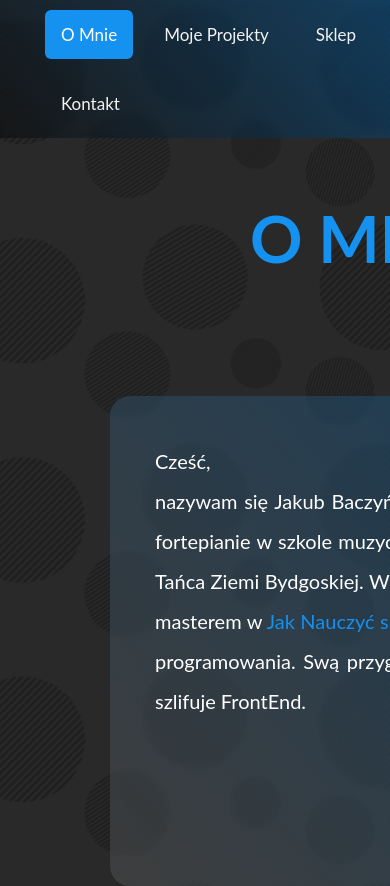
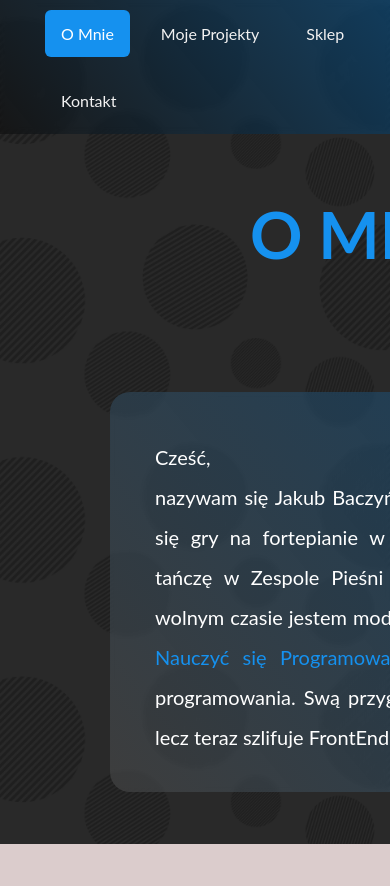
Before and after one commit to JakubBacz/My-Blog-2022, a plain HTML site: page index.html in a window 390 px wide. Shown: the top 886 px of the page. After the commit the page ends 844 px from the top, so only its background shows below. Drawn offline with Linux system fonts and the light colour scheme.

Commit message:
Intro to responsive

```diff
--- a/Style/All.css
+++ b/Style/All.css
@@ -15,6 +15,9 @@
     line-height: 40px;
     text-align: justify;
     padding: 45px;
+}
+.container a {
+    font-size: 20px;
 }
 .text_two .container {
     margin-left: 150px;
--- a/Style/Menu.css
+++ b/Style/Menu.css
@@ -12,7 +12,6 @@
     text-align: center;
     padding: 14px 16px;
     text-decoration: none;
-    font-size: 17px;
     transition: active, 0.3s;
     margin: 10px;
     margin-left: 5px;
--- a/Style/Style.css
+++ b/Style/Style.css
@@ -6,8 +6,10 @@
 @import url(Scroll.css);
 @import url(Link.css);
 @import url(All.css);
-@import url(Responsive.css);
 
+* {
+    box-sizing: border-box;
+}
 :root {
     --bg_light: #dbcccc;
     --bg_dark:#262626;
--- a/index.html
+++ b/index.html
@@ -2,8 +2,7 @@
 	<html lang="pl">
 	<head>
 		<meta charset="UTF-8">
-		<meta name="viewport" content="width=device-width,
-			initial-scale=1, maximum-scale=1">
+		<meta name="viewport" content="width=device-width, initial-scale=1.0">
 		<title>
 			O mnie
 		</title>
```
Also changed, not shown: Style/Responsive.css (deleted, +0 -205 lines), kontakt+.html (+1 -2 lines), kontakt.html (+1 -2 lines), projekty.html (+1 -2 lines), shop/bluza.html (+1 -2 lines), shop/case.html (+1 -2 lines), shop/piornik.html (+1 -2 lines), shop/plecak.html (+1 -2 lines), shop/shirt.html (+1 -2 lines), shop/worek.html (+1 -2 lines), sklep.html (+1 -2 lines).
